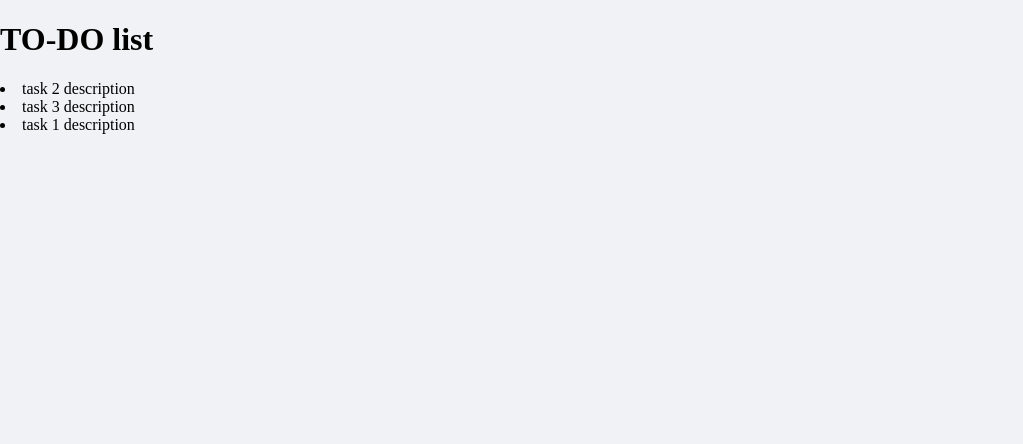
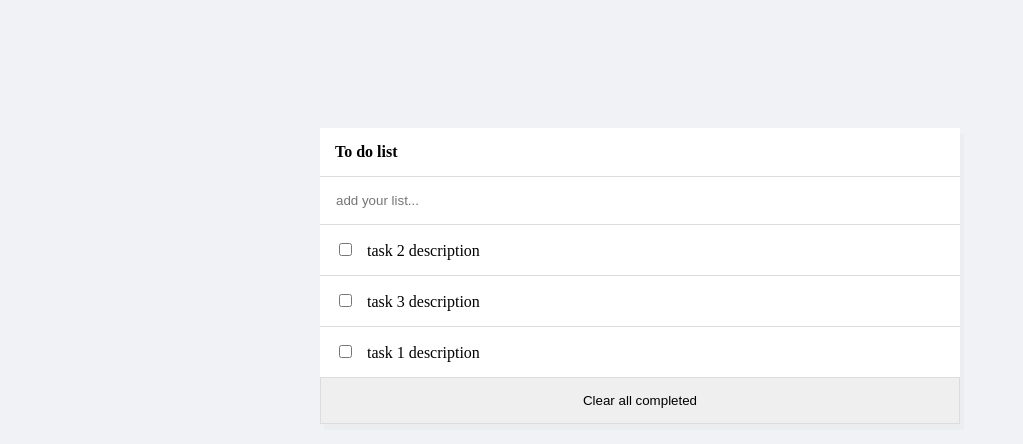
Before and after one commit to abdessalem1998/-To-Do-list, a website built with webpack: page src/index.html in a window 1280 px wide. Shown: the whole page, without its empty margins (0-1023 px from the left). Built offline with nearby package versions, Linux system fonts and the light colour scheme.

Commit message:
Load Styleby Webpack Style/CSS Loader

```diff
--- a/src/index.html
+++ b/src/index.html
@@ -6,7 +6,6 @@
     <title>TO-DO list</title>
 </head>
 <body>
-    <h1>TO-DO list</h1>
     <div id="list">
     </div>
 </body>
--- a/src/index.js
+++ b/src/index.js
@@ -35,13 +35,46 @@ const sortArray = (array) => {
 
 // display tasks
 const displayList = (arr) => {
+  // sort the arry before display it
   sortArray(tasks);
+
+  // style the app container
   const task = document.getElementById('list');
+  task.classList.add('app');
+
+  // title of the app
+  const title = document.createElement('span');
+  title.innerHTML = '<b>To do list</b>';
+  title.classList.add('app-title');
+  task.appendChild(title);
+
+  // input of the app
+  const input = document.createElement('input');
+  input.classList.add('app-input');
+  input.placeholder = 'add your list...';
+  task.appendChild(input);
+
+  // Add the tasks
   for (let i = 0; i < arr.length; i += 1) {
-    const element = document.createElement('li');
-    element.innerHTML = `${arr[i].description}`;
+    const element = document.createElement('div');
+    const checkbox = document.createElement('input');
+    checkbox.classList.add('checkbox');
+    checkbox.type = 'checkbox';
+    element.appendChild(checkbox);
+
+    const taskName = document.createElement('span');
+    taskName.innerHTML = `${arr[i].description}`;
+    element.appendChild(taskName);
+
+    element.classList.add('item');
     task.appendChild(element);
   }
+
+  // clear btn
+  const clear = document.createElement('button');
+  clear.innerHTML = 'Clear all completed';
+  clear.classList.add('clear-btn');
+  task.appendChild(clear);
   return task;
 };
 
--- a/src/style.css
+++ b/src/style.css
@@ -3,3 +3,45 @@ body {
   padding: 0;
   background-color: #f1f2f5;
 }
+
+.app {
+  background-color: white;
+  display: flex;
+  flex-direction: column;
+  width: 50%;
+  margin: 25px auto;
+  margin-top: 10%;
+  box-shadow: 4px 6px rgba(0, 0, 0, 0.02);
+}
+
+.app-title {
+  padding: 15px 15px 15px 15px;
+  border-bottom-style: solid;
+  border-bottom-color: #dcdcdc;
+  border-bottom-width: 1px;
+}
+
+.app-input {
+  padding: 15px 15px 15px 15px;
+  border-style: solid;
+  border-color: white;
+  border-width: 1px;
+}
+
+.item {
+  padding: 15px 15px 15px 15px;
+  border-top-style: solid;
+  border-top-color: #dcdcdc;
+  border-top-width: 1px;
+}
+
+.checkbox {
+  margin-right: 15px;
+}
+
+.clear-btn {
+  padding: 15px 15px 15px 15px;
+  border-style: solid;
+  border-color: #dcdcdc;
+  border-width: 1px;
+}
```
